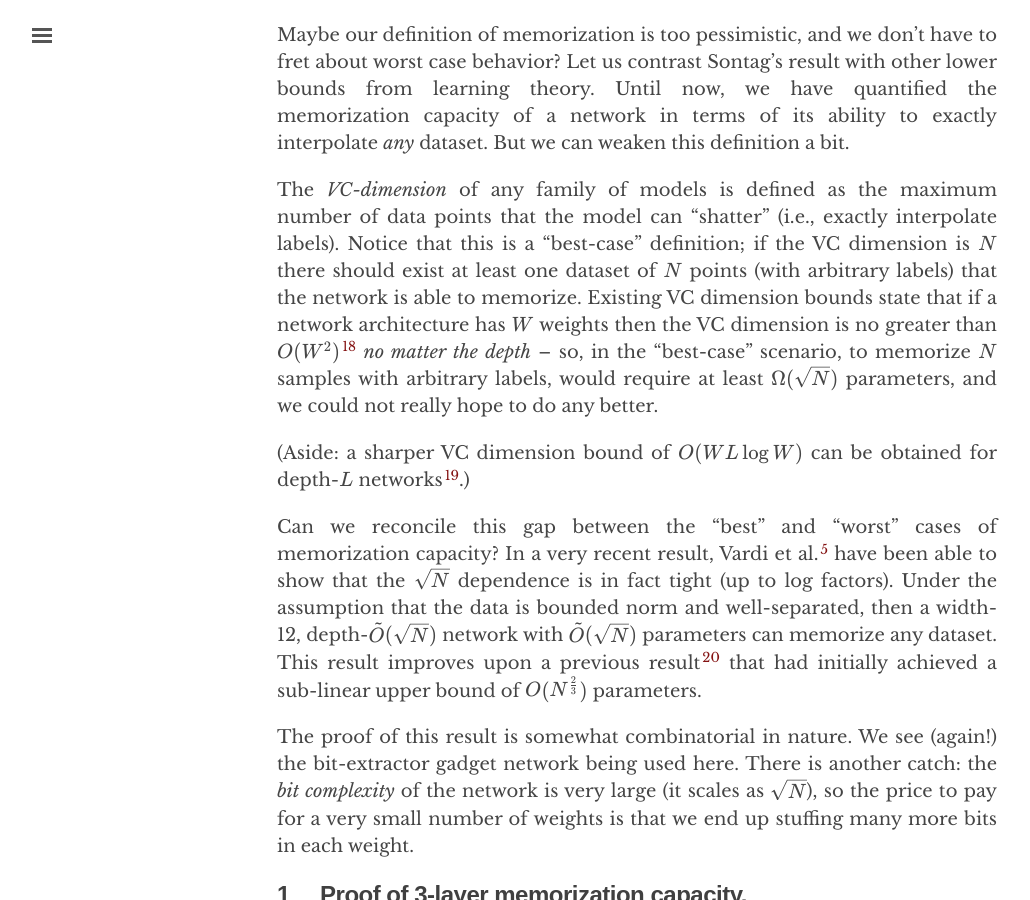
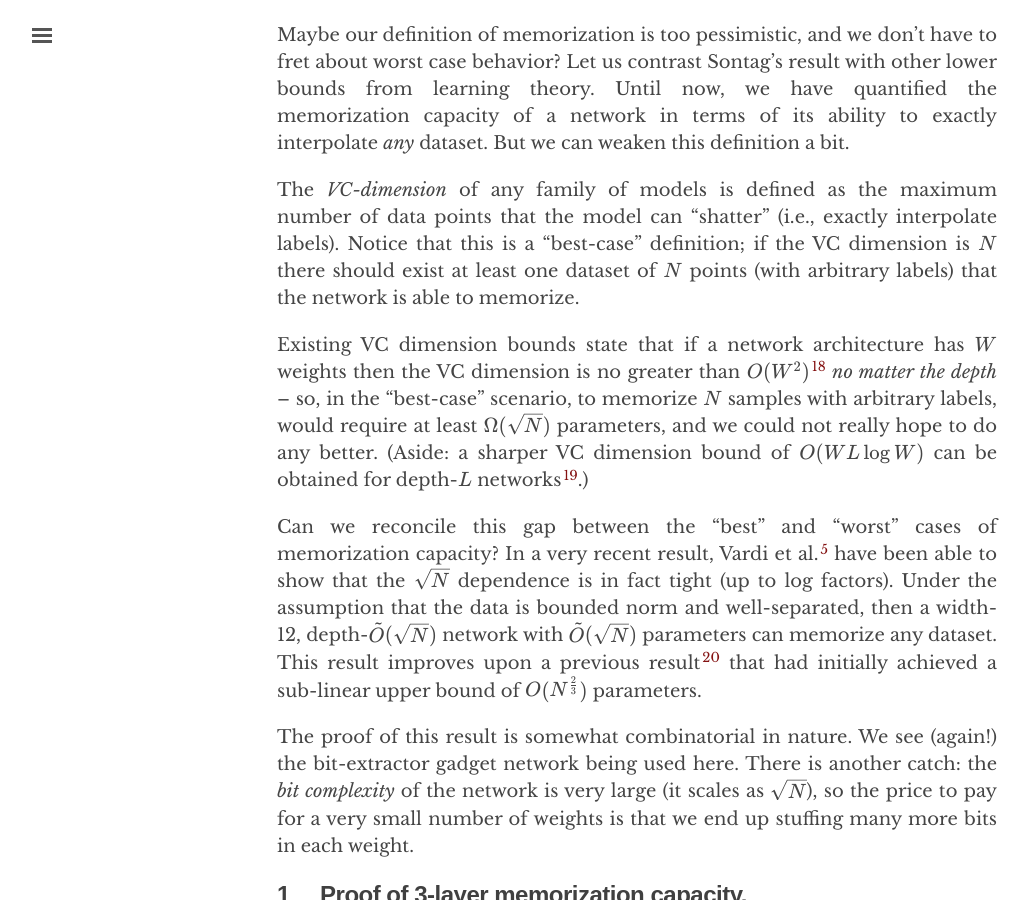
Before and after one commit to chinmayhegde/fodl, a Jekyll site: the page built from _posts/2022-01-16-representation03.md, in a window 1280 px wide and 900 px high, scrolled down 10969 px. Shown: the whole window, without its empty margins (3-1033 px from the left). Built offline with Jekyll 4.4.1, drawn with Linux system fonts in a browser that asks for light colours; nearby versions of some CDN libraries.

```diff
--- a/_posts/2022-01-16-representation03.md
+++ b/_posts/2022-01-16-representation03.md
@@ -293,9 +293,9 @@ Is this the best possible we can do, or does depth help? We already encountered
 
 Maybe our definition of memorization is too pessimistic, and we don't have to fret about worst case behavior? Let us contrast Sontag's result with other lower bounds from learning theory. Until now, we have quantified the memorization capacity of a network in terms of its ability to exactly interpolate *any* dataset. But we can weaken this definition a bit.
 
-The *VC-dimension* of any family of models is defined as the maximum number of data points that the model can "shatter" (i.e., exactly interpolate labels). Notice that this is a "best-case" definition; if the VC dimension is $N$ there should exist at least one dataset of $N$ points (with arbitrary labels) that the network is able to memorize. Existing VC dimension bounds state that if a network architecture has $W$ weights then the VC dimension is no greater than $O(W^2)$[^bartlett] *no matter the depth* -- so, in the "best-case" scenario, to memorize $N$ samples with arbitrary labels, would require at least $\Omega(\sqrt{N})$ parameters, and we could not really hope to do any better.
+The *VC-dimension* of any family of models is defined as the maximum number of data points that the model can "shatter" (i.e., exactly interpolate labels). Notice that this is a "best-case" definition; if the VC dimension is $N$ there should exist at least one dataset of $N$ points (with arbitrary labels) that the network is able to memorize.
 
-(Aside: a sharper VC dimension bound of $O(WL \log W)$ can be obtained for depth-$L$ networks[^bartlett2].)
+Existing VC dimension bounds state that if a network architecture has $W$ weights then the VC dimension is no greater than $O(W^2)$[^bartlett] *no matter the depth* -- so, in the "best-case" scenario, to memorize $N$ samples with arbitrary labels, would require at least $\Omega(\sqrt{N})$ parameters, and we could not really hope to do any better. (Aside: a sharper VC dimension bound of $O(WL \log W)$ can be obtained for depth-$L$ networks[^bartlett2].)
 
 Can we reconcile this gap between the "best" and "worst" cases of memorization capacity? In a very recent result, Vardi et al.[^vardi] have been able to show that the $\sqrt{N}$ dependence is in fact tight (up to log factors). Under the assumption that the data is bounded norm and well-separated, then a width-12, depth-$\tilde{O}(\sqrt{N})$ network with $\tilde{O}(\sqrt{N})$ parameters can memorize any dataset. This result improves upon a previous result[^yun2] that had initially achieved a sub-linear upper bound of $O(N^{\frac{2}{3}})$ parameters.
 
```
